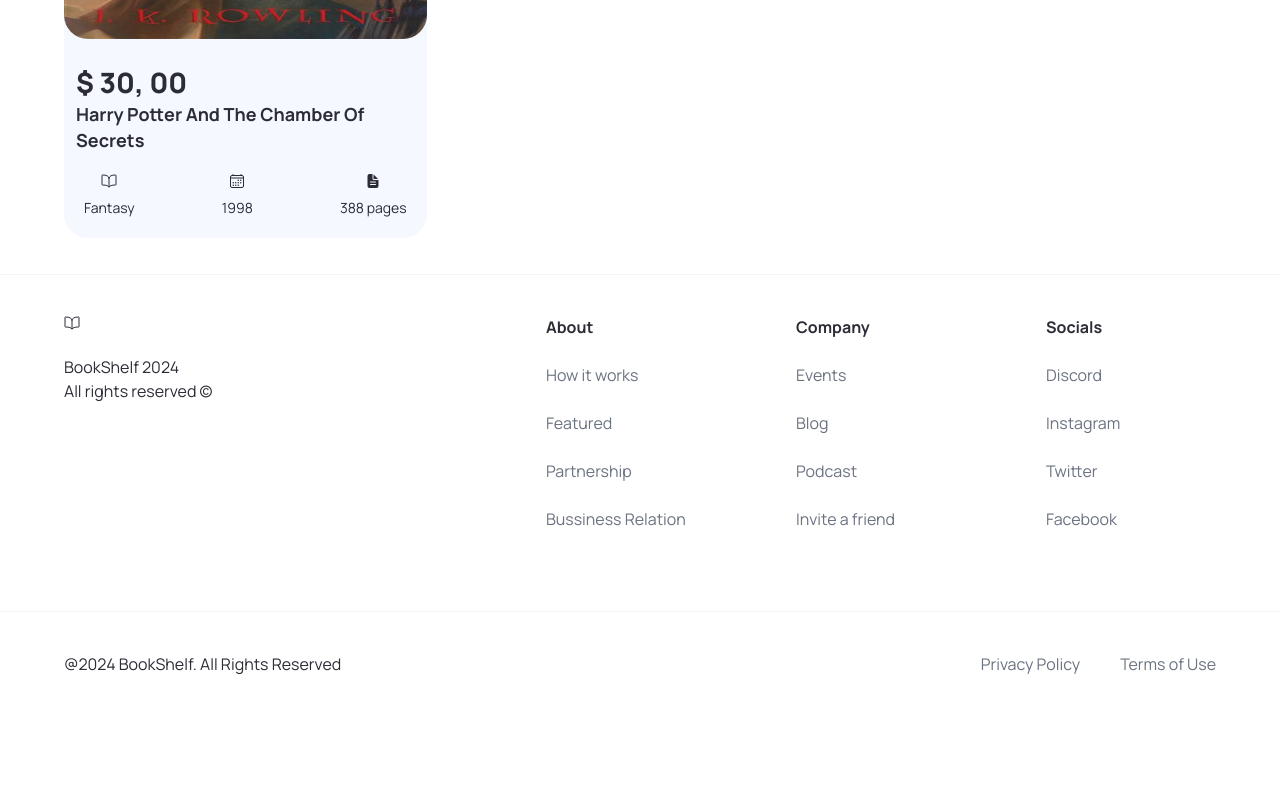
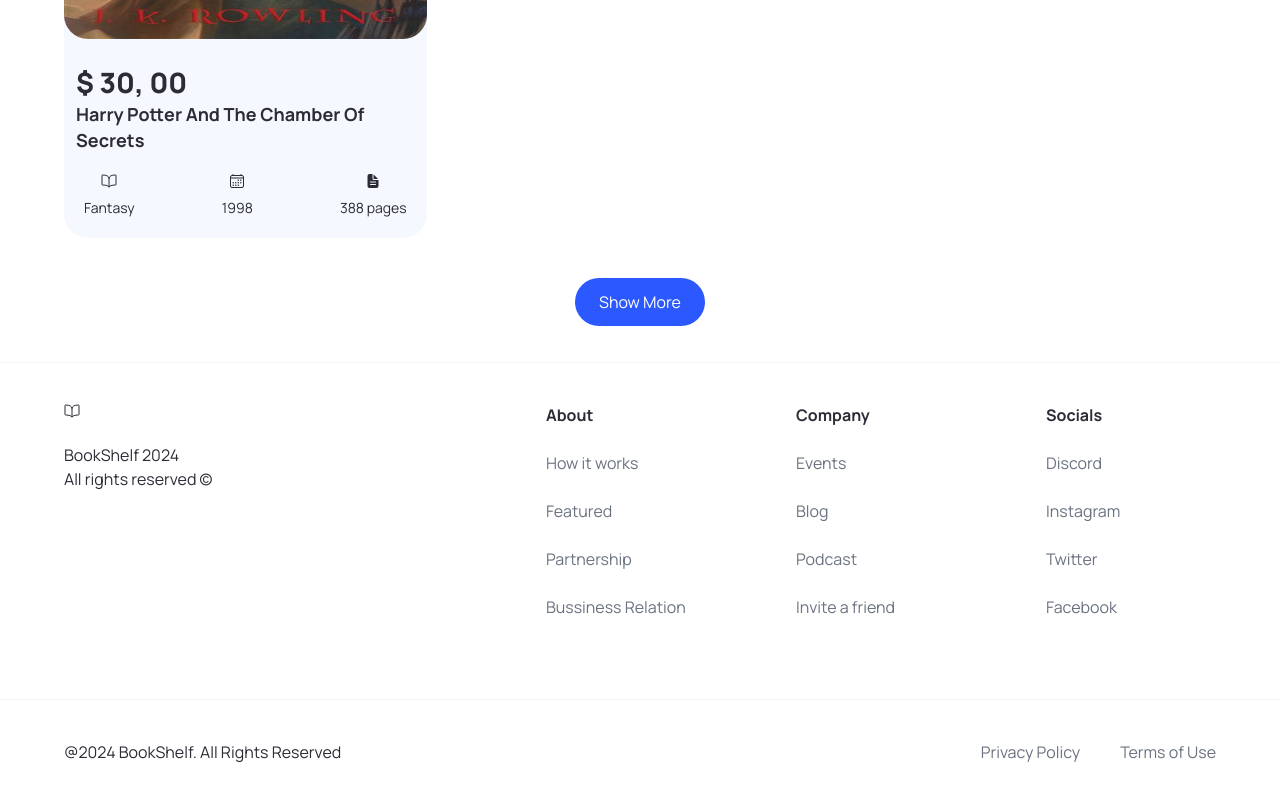
Before and after one commit to hikio-17/sanbercode-frontend, a React (Vite) app: page / in a window 1280 px wide. Shown: the part 1982-2782 px from the top of the page. Before the commit the page ends 2698 px from the top, so only its background shows below. Built offline with nearby package versions, Linux system fonts and the light colour scheme.

Commit message:
add: button show more books

```diff
--- a/src/pages/HomePage.tsx
+++ b/src/pages/HomePage.tsx
@@ -1,4 +1,5 @@
 import BookCard from "../components/BookCard"
+import CustomButton from "../components/CustomButton"
 import CustomFilter from "../components/CustomFilter"
 import Footer from "../components/Footer"
 import Hero from "../components/Hero"
@@ -37,6 +38,14 @@ const HomePage = () => {
               <BookCard />
               <BookCard />
             </div>
+
+            <div className="w-full flex-center gap-5 mt-10">
+              <CustomButton
+                title='Show More'
+                btnType='button'
+                containerStyles='bg-primary-blue rounded-full text-white'
+              />
+            </div>
           </section>
         </div>
       </main>
```
